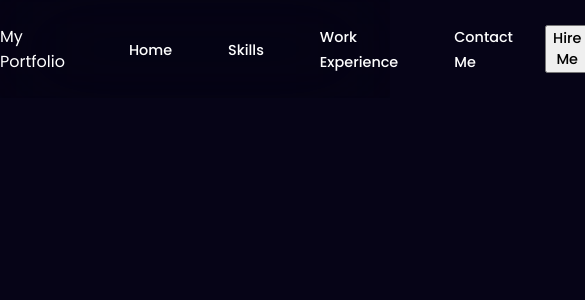
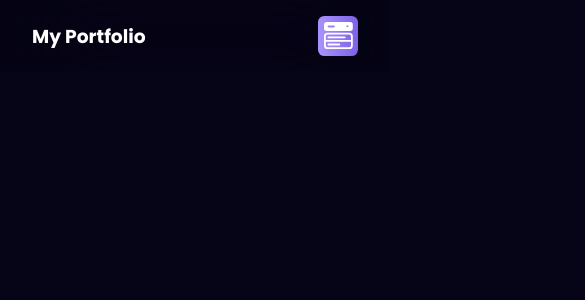
Before and after one commit to jisanahamed09205/Portfolio-2.O, a React (Vite) app in the folder portfolio-2.0-frontend/: page / in a window 390 px wide. Shown: the top 300 px of the page, 585 px wide, since content can reach past the window. Built offline with nearby package versions, Linux system fonts and the light colour scheme.

Commit message:
responsive navbar done

```diff
--- a/portfolio-2.0-frontend/package.json
+++ b/portfolio-2.0-frontend/package.json
@@ -11,7 +11,8 @@
   },
   "dependencies": {
     "react": "^18.2.0",
-    "react-dom": "^18.2.0"
+    "react-dom": "^18.2.0",
+    "react-icons": "^5.0.1"
   },
   "devDependencies": {
     "@types/react": "^18.2.55",
--- /dev/null
+++ b/portfolio-2.0-frontend/src/Component/Navbar/MobileNav/MobileNav.css
@@ -0,0 +1,49 @@
+.mobile-menu {
+    width: 100vw;
+    height: 100vh;
+    display: none;
+    background-color: rgb(0, 0, 0, 0.3);
+    position: fixed;
+    left: 0;
+    top: 0;
+    z-index: 999 !important;
+    opacity: 0;
+    box-shadow:0,29px,80px,rgb(0, 0, 0, 0.3) ;
+    transition: all 0.3s ease;
+    transform: translateX(-100vw);
+}
+
+.mobile-menu-container{
+    width: 60vw;
+    height: 100vh;
+    background-color: #342864;
+    padding: 2rem;
+}
+
+.mobile-menu.active{
+    opacity: 1;
+    transform:  translateX(0);
+}
+
+/* .mobile-menu img{
+    margin-bottom: 3rem;
+} */
+/* when i use img then h3 css comment and img css uncomment */
+
+.mobile-menu h3{
+    margin-bottom: 3rem;
+}
+
+.mobile-menu ul{
+    display: flex;
+    flex-direction: column;
+    gap: 2rem;
+    list-style: none;
+    margin-left: -2rem;
+}
+
+@media (max-width: 769px){
+    .mobile-menu{
+        display: block;
+    }
+}
--- /dev/null
+++ b/portfolio-2.0-frontend/src/Component/Navbar/MobileNav/MobileNav.jsx
@@ -0,0 +1,31 @@
+import './MobileNav.css'
+
+const MobileNav = ({isOpen,toggleMenu}) => {
+    return (
+        <>
+            <div className={`mobile-menu ${isOpen ? "active" : ""}`} onClick={toggleMenu}>
+                <div className='mobile-menu-container'>
+                    {/* <img className='logo' src="" alt="" /> */}
+                    <h3 className='logo'>My Portfolio</h3>
+                    <ul>
+                        <li>
+                            <a className='menu-item'>Home</a>
+                        </li>
+                        <li>
+                            <a className='menu-item'>Skills</a>
+                        </li>
+                        <li>
+                            <a className='menu-item'>Work Experience</a>
+                        </li>
+                        <li>
+                            <a className='menu-item'>Contact Me</a>
+                        </li>
+                        <button className='contact-btn' onClick={()=>{}}>Hire Me</button>
+                    </ul>
+                </div>
+            </div>
+        </>
+    );
+};
+
+export default MobileNav;
--- a/portfolio-2.0-frontend/src/Component/Navbar/Navbar.css
+++ b/portfolio-2.0-frontend/src/Component/Navbar/Navbar.css
@@ -8,8 +8,8 @@
 }
 
 .nav-content{
-    /* max-width: 1300px; */
-    max-width: 1200px;
+    max-width: 1300px;
+    /* max-width: 1200px; */
     display: flex;
     align-items: center;
     justify-content: space-between;
@@ -63,4 +63,67 @@
 .contact-btn{
     font-size: 0.9rem;
     font-weight: 500;
+    display: flex;
+    align-items: center;
+    justify-content: center;
+    color: #fff;
+    background: linear-gradient(90deg, #a993fe 0%, #7e61e7 100%);
+    padding: 0.6rem 2rem;
+    border: none;
+    outline: 1.5px solid transparent;
+    border-radius: 0.2rem;
+    cursor: pointer;
+    transition: all 0.3s ease;
 }
+
+.contact-btn:hover{
+    color:#7e61e7 ;
+    background: #000;
+    outline: 1.5px solid #7e61e7;
+}
+
+.menu-btn{
+    width: 2.5rem;
+    height: 2.5rem;
+    font-size: 1.5rem;
+    display: flex;
+    align-items: center;
+    justify-content: center;
+    border: none;
+    border-radius: 0.4rem;
+    color: #fff;
+    background: linear-gradient(90deg, #a993fe -0.13%, #7e61e7 99.87%);
+    line-height: 0;
+    cursor: pointer;
+    transition: all 0.4s ease;
+    display: none;
+}
+
+.menu-btn:hover{
+    color: #a993fe;
+    background: #000;
+    border: 1px solid #7e61e7;
+}
+
+@media (max-width: 425px){
+    .logo{
+        width: 10rem;
+        height: auto;
+    }
+}
+
+@media (max-width: 769px){
+    .menu-btn{
+        display: block;
+    }
+
+    .nav-content ul{
+        display: none;
+    }
+}
+
+@media (max-width: 1325px){
+    .nav-wrapper{
+        padding: 0 2rem;
+    }
+}
--- a/portfolio-2.0-frontend/src/Component/Navbar/Navbar.jsx
+++ b/portfolio-2.0-frontend/src/Component/Navbar/Navbar.jsx
@@ -1,12 +1,25 @@
+import { useState } from 'react';
 import  './Navbar.css'
+import { BsMenuButtonWideFill } from "react-icons/bs";
+import { IoIosCloseCircleOutline } from "react-icons/io";
+import MobileNav from './MobileNav/MobileNav';
+
 
 const Navbar = () => {
+
+    const [openMenu, setOpenMenu] = useState(false)
+
+    const toggleMenu =() =>{
+        setOpenMenu(!openMenu)
+    }
+
     return (
-        <div>
+        <>
+            <MobileNav toggleMenu={toggleMenu} isOpen={openMenu}/>
             <nav className='nav-wrapper'>
                 <div className='nav-content'>
                     {/* <img className='logo' src="" alt="" /> */}
-                    <div className='logo'>My Portfolio</div>
+                    <h3 className='logo'>My Portfolio</h3>
                     <ul>
                         <li>
                             <a className='menu-item'>Home</a>
@@ -22,9 +35,14 @@ const Navbar = () => {
                         </li>
                         <button className='contact-btn' onClick={()=>{}}>Hire Me</button>
                     </ul>
+                    <button className='menu-btn' onClick={toggleMenu}>
+
+                        {openMenu ? <IoIosCloseCircleOutline style={{fontSize: "1.8rem"}}/> : <BsMenuButtonWideFill style={{fontSize: "1.8rem"}}/>}
+                        {/* <span className={'material-symbols-outlined'} style={{fontSize: "1.8rem"}}>menu</span> */}
+                    </button>
                 </div>
             </nav>
-        </div>
+        </>
     );
 };
 
```
Also changed, not shown: 1 other file (tests, documents, lock files or other folders).
